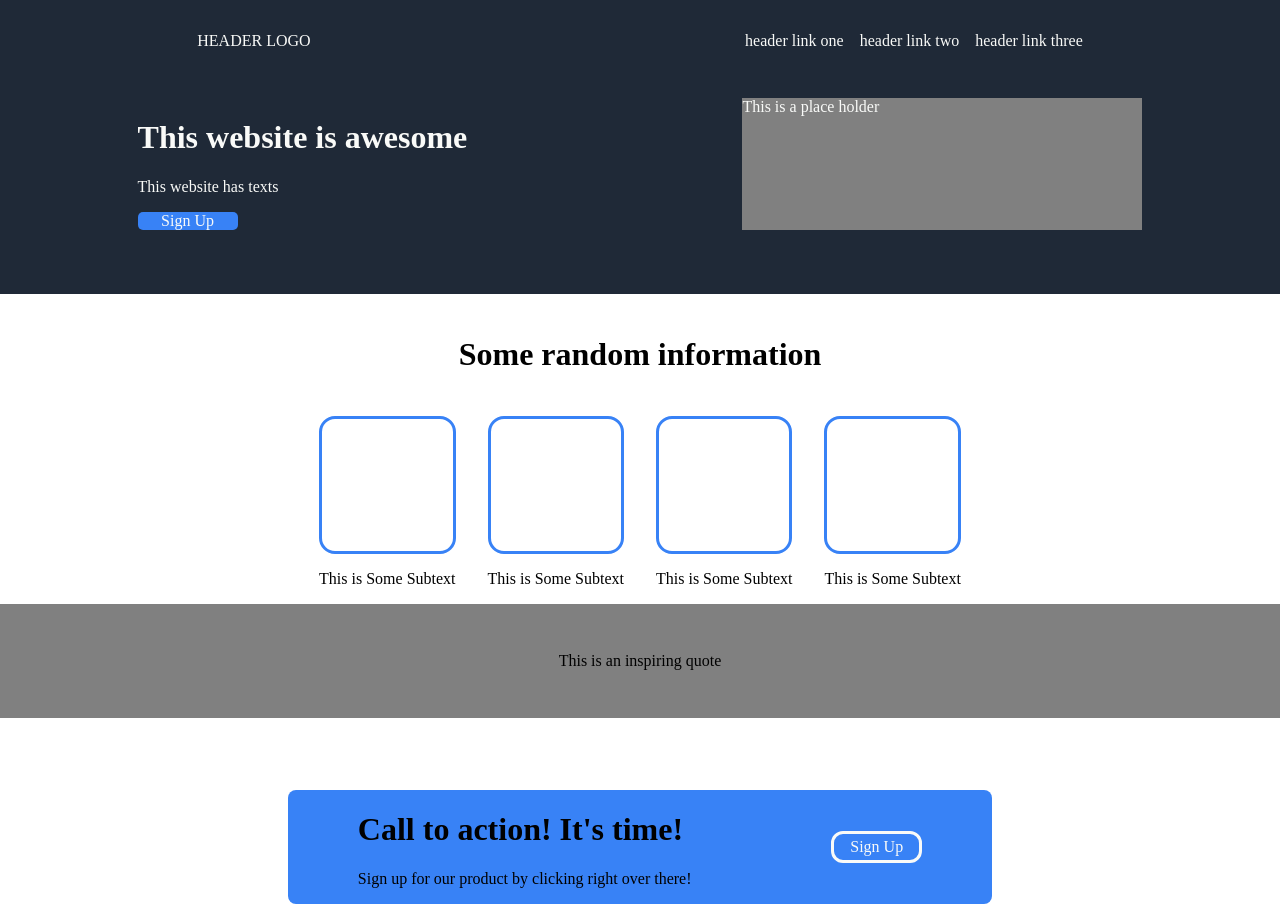
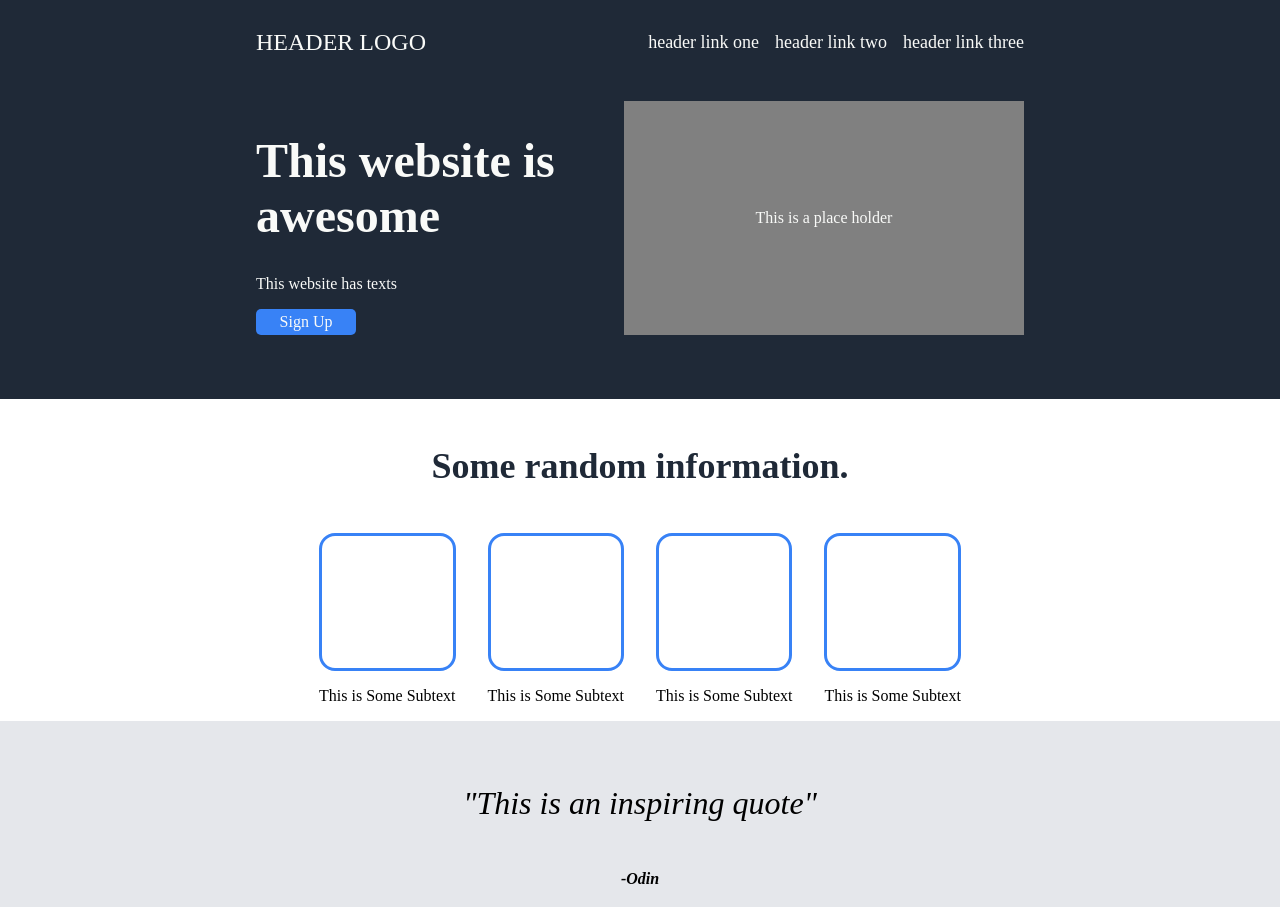
Before and after one commit to ErdemSusam23/odin-landing-page, a plain HTML site: page index.html in a window 1280 px wide. Shown: the top 907 px of the page. Drawn offline with Linux system fonts and the light colour scheme.

Commit message:
update background-color , color and font-size

```diff
--- a/index.html
+++ b/index.html
@@ -24,7 +24,7 @@
         </div>
         <div class="Hcontainer">
             <div>
-                <h1>This website is awesome</h1>
+                <h1 style="font-size: 48px;">This website is awesome</h1>
                 <p>This website has texts</p>
                 <div id="button1">
                     <a href="">Sign Up</a>
@@ -36,7 +36,7 @@
         </div>
     </header>
     <nav>
-        <h1 id="nTitle">Some random information</h1>
+        <h1 id="nTitle">Some random information.</h1>
         <div id="nContainer">
             <div>
                 <div class="box">
@@ -65,7 +65,8 @@
         </div>
     </nav>
     <article>
-        <p id="aText">This is an inspiring quote</p>
+        <p id="aText">"This is an inspiring quote"</p>
+        <p style="font-weight: bolder; font-size: 16px;"> -Odin </p>
     </article>
     <div >
         <div class="container">
--- a/style.css
+++ b/style.css
@@ -15,27 +15,39 @@ header{
     flex-direction: column;
     color: #f9faf8;
     padding-top: 16px;
-padding-bottom: 64px;
+    padding-bottom: 64px;
     margin-left: 0px;
     margin-right: 0px;
 }
 
 .top{
     display: flex;
-    justify-content: space-around;
+    justify-content: space-between;
     align-items: center;
     flex-grow: 1;
     padding-bottom: 32px;
+    padding-left: 256px;
+    padding-right: 256px;
+}
+
+#logo{
+    font-size: 24px;
+    color: #f9faf8;
 }
 
 .Hcontainer{
     display: flex;
-    justify-content: space-around;
+    justify-content: space-between;
+    padding-left: 256px;
+    padding-right: 256px;
     flex-grow: 2;
 }
 
 #img{
     background-color: grey;
+    display: flex;
+    justify-content: center;
+    align-items: center;
     min-width: 400px;
 }
 
@@ -46,6 +58,8 @@ padding-bottom: 64px;
     display: flex;
     justify-content: center;
     align-items: center;
+    padding-top: 4px;
+    padding-bottom: 4px;
 }
 
 ul{
@@ -54,7 +68,9 @@ ul{
 }
 
 li{
+    font-size: 18px;
     list-style-type: none;
+    color: #e5e7eb;
 }
 
 a{
@@ -70,7 +86,9 @@ nav{
 
 #nTitle{
     align-self: center;
-    font-size: 32px;
+    font-size: 36px;
+    color: #1f2937;
+    font-weight: bolder;
     padding-bottom: 16px;
     padding-top: 16px;
 }
@@ -93,11 +111,14 @@ nav{
 article{
     flex: 1;
     display: flex;
+    flex-direction: column;
     justify-content: center;
     align-items: center;
     padding-top: 32px;
     padding-bottom: 32px;
-    background-color: gray;
+    background-color: #e5e7eb;
+    font-size: 32px;
+    font-style: italic;
 }
 
 .container{
```
